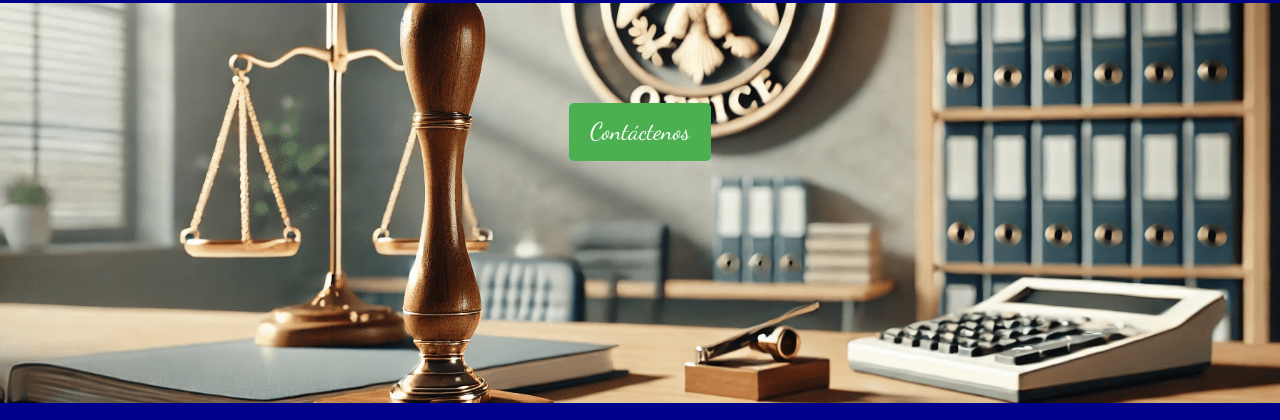
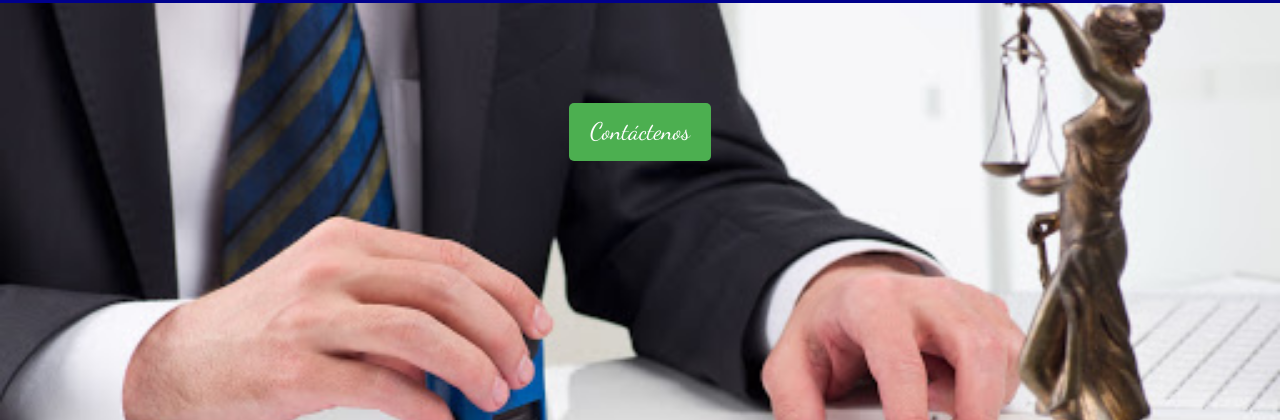
Before and after one commit to jcbdark/notaria-web, a website: page index.html in a window 1280 px wide. Shown: the part 88-508 px from the top of the page. Drawn offline with nearby package versions, Linux system fonts and the light colour scheme; a web font is replaced by a local one.

Commit message:
arreglando el index

```diff
--- a/css/styles.css
+++ b/css/styles.css
@@ -10,12 +10,12 @@ header {
 }
 .hero {
     position: relative;
-    background: url('../img/banner.png') no-repeat center center;
+    background: url('../img/banner.jpg') no-repeat center center ;
     background-size: cover;
     text-align: center;
     padding: 100px 20px;
     color: white;
-    min-height: 400px;
+    min-height: 700px;
 }
 
 .btn {
@@ -151,6 +151,9 @@ footer {
   .contacto {
     flex-direction: column;
   }
+  .notario {
+    width: 200px;
+  }
 }
 @media (max-width:474px){
     .navbar-brand {
```
Also changed, not shown: img/banner.jpg (added), img/banner.png (deleted).
